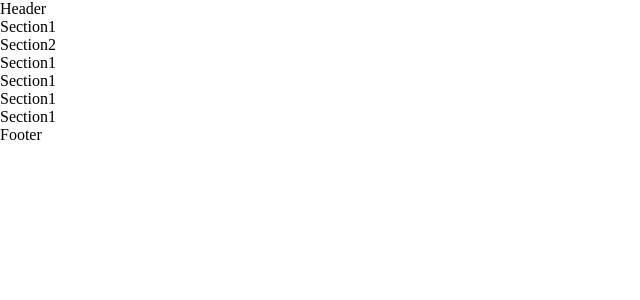
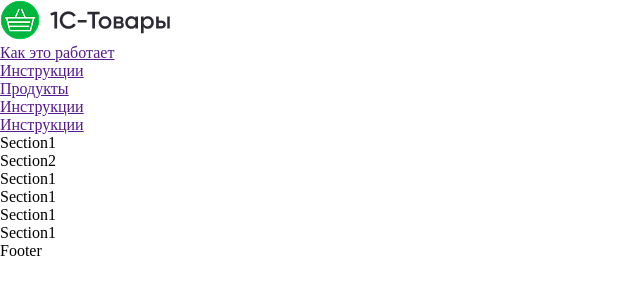
Before and after one commit to alfarruq/F3-2651, a React (Vite) app: page / in a window 1280 px wide. Shown: the top 300 px of the page, without its empty margins (0-640 px from the left). Built offline with nearby package versions, Linux system fonts and the light colour scheme.

Commit message:
header boshlab  qoydim

```diff
--- a/src/component/Header/header.jsx
+++ b/src/component/Header/header.jsx
@@ -1,14 +1,22 @@
 
 
-
+import './header.css'
+import logo from '../../assets/img/logo.png'
 
 
 
 function Header() {
     return(
-        <div>
-            Header
-        </div>
+        <header>
+                <img src={logo} alt="" />
+                <ul>
+                    <li><a href="">Как это работает</a></li>
+                    <li><a href="">Инструкции</a></li>
+                    <li><a href="">Продукты</a></li>
+                    <li><a href="">Инструкции</a></li>
+                    <li><a href="">Инструкции</a></li>
+                </ul>
+        </header>
     )
 }
 
```
Also changed, not shown: src/assets/img/logo.png (added), src/component/Header/header.css (added).
